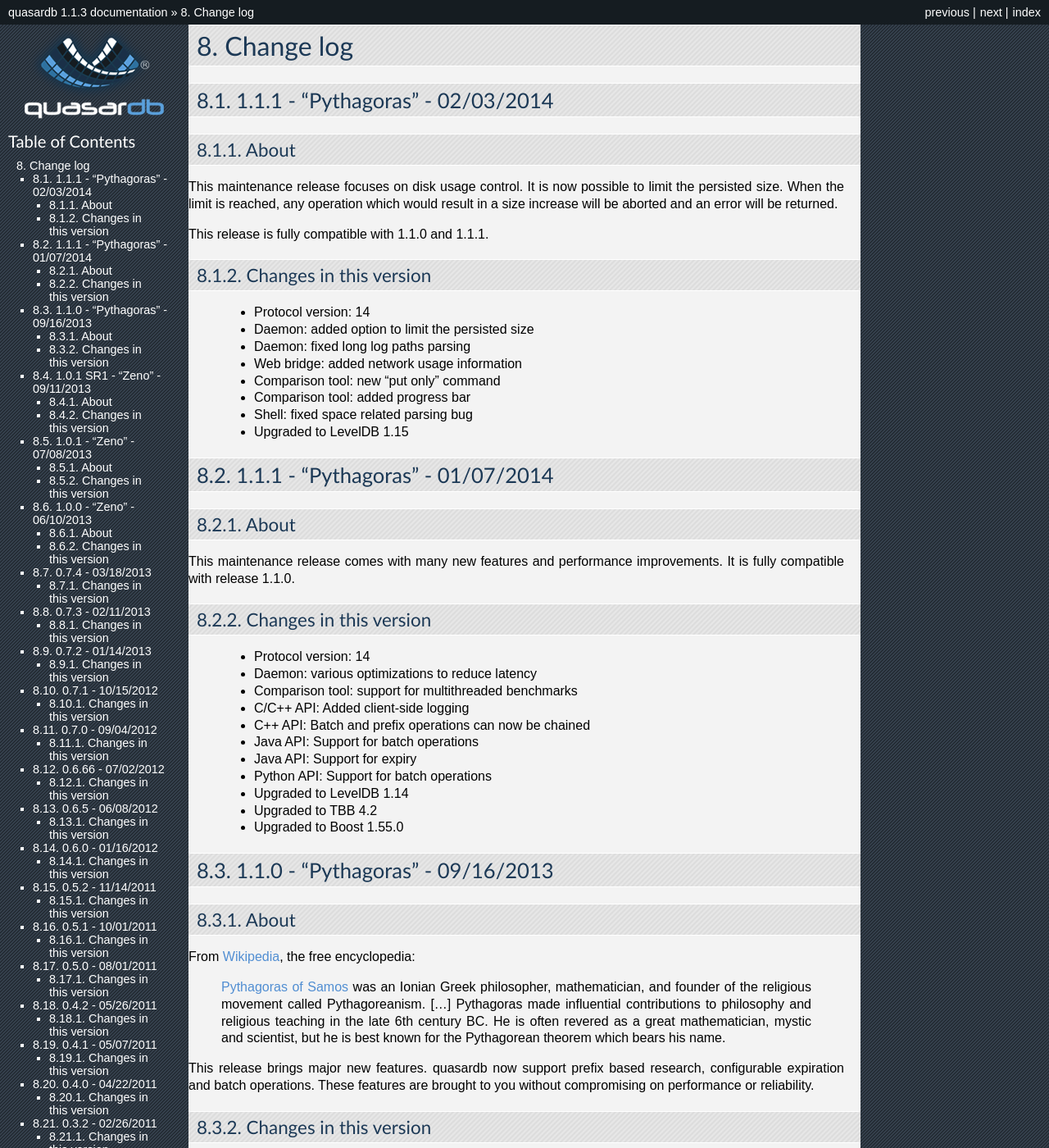
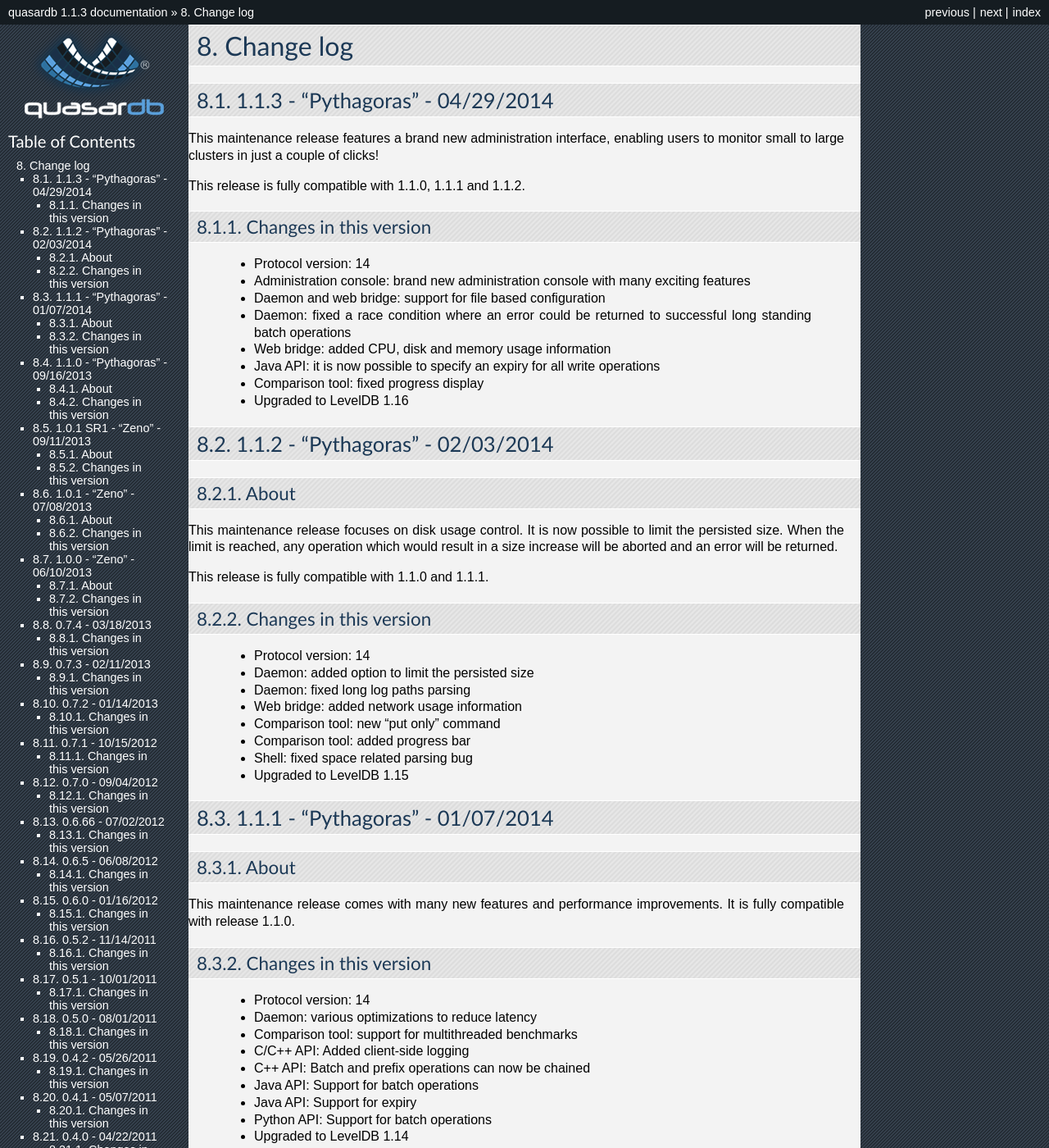
Before and after one commit to iltommi/qdb-documentation, a Sphinx documentation site: the page built from source/changes.rst, in a window 1280 px wide and 1400 px high. Shown: the whole window at 82% size. Built offline with Sphinx 7.4.7, drawn with Linux system fonts in a browser that asks for light colours; some of the changed text lies outside the part shown.

Commit message:
Fix typo in 1.1.2 header in changes.rst. Add 1.1.3 to changes.rst.

```diff
--- a/source/changes.rst
+++ b/source/changes.rst
@@ -1,7 +1,26 @@
 Change log
 **********
 
-1.1.1 - "Pythagoras" - 02/03/2014
+1.1.3 - "Pythagoras" - 04/29/2014
+=================================
+
+This maintenance release features a brand new administration interface, enabling users to monitor small to large clusters in just a couple of clicks!
+
+This release is fully compatible with 1.1.0, 1.1.1 and 1.1.2.
+
+Changes in this version
+-----------------------
+
+    * Protocol version: 14
+    * Administration console: brand new administration console with many exciting features
+    * Daemon and web bridge: support for file based configuration
+    * Daemon: fixed a race condition where an error could be returned to successful long standing batch operations
+    * Web bridge: added CPU, disk and memory usage information
+    * Java API: it is now possible to specify an expiry for all write operations
+    * Comparison tool: fixed progress display
+    * Upgraded to LevelDB 1.16
+
+1.1.2 - "Pythagoras" - 02/03/2014
 =================================
 
 About
```
